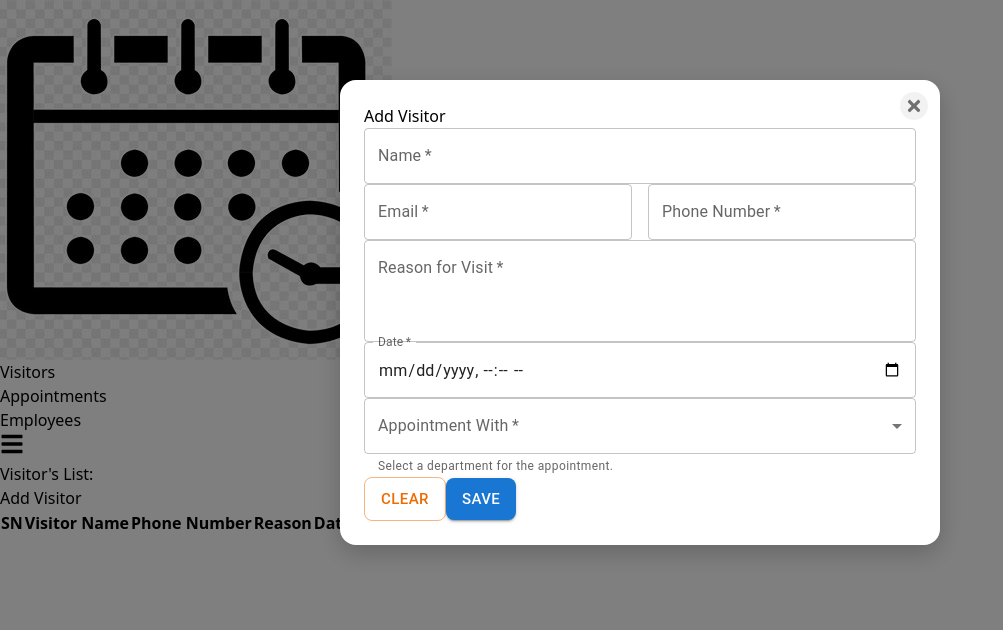
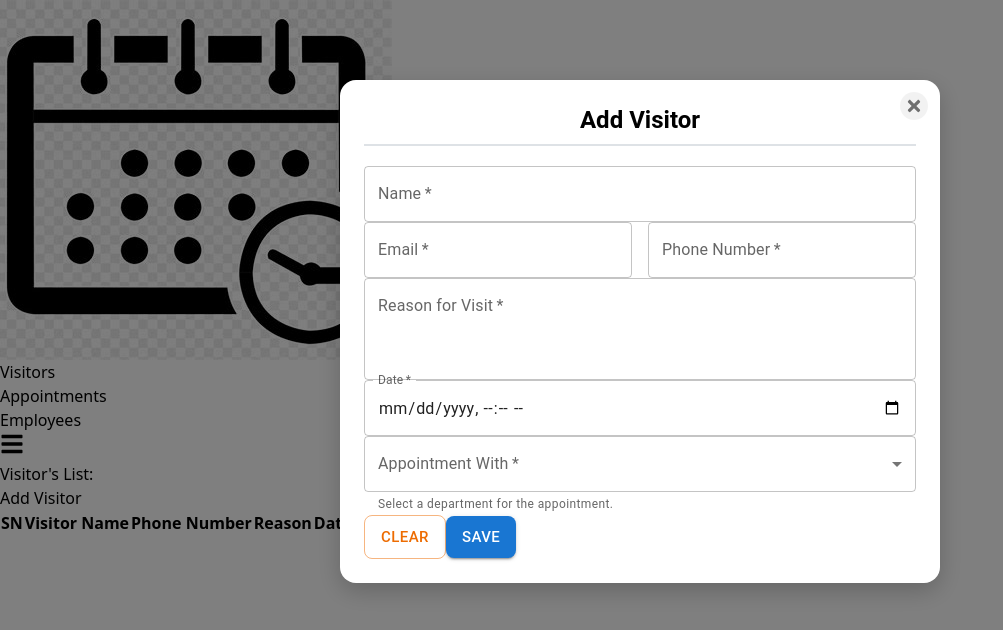
Before and after one commit to KamalBanjade/Appointment_Management_System, a React (Vite) app: page /visitors in a window 1280 px wide. Both pictures are taken after a click on the button "Add Visitor". Shown: the top 630 px of the page, without its empty margins (0-1003 px from the left). Built offline with nearby package versions, Linux system fonts and the light colour scheme.

Commit message:
`Refactor UI components and date formatting`

```diff
--- a/src/components/EmployeeModal.jsx
+++ b/src/components/EmployeeModal.jsx
@@ -119,6 +119,8 @@ const EmployeeModal = ({ isOpen, onClose, onSave, employeeToEdit }) => {
             textAlign: "center",
             fontWeight: "bold",
             marginBottom: "20px",
+            borderBottom: "2px solid #dee2e6",
+            paddingBottom: "8px",
           }}
         >
           {employeeToEdit ? "Edit Employee" : "Add Employee"}
--- a/src/components/VisitorModal.jsx
+++ b/src/components/VisitorModal.jsx
@@ -1,5 +1,5 @@
 import React, { useState, useEffect } from "react";
-import { Modal, TextField, Button, MenuItem, Box, IconButton, Grid } from "@mui/material";
+import { Modal, TextField, Button, MenuItem, Box, IconButton, Grid, Typography } from "@mui/material";
 import { motion } from "framer-motion";
 import { FaTimes } from "react-icons/fa";
 
@@ -112,10 +112,19 @@ const VisitorModal = ({
           <FaTimes />
         </IconButton>
 
-        {/* Modal Header */}
-        <h2 className="text-2xl font-semibold text-gray-800 mb-6 text-center">
+        <Typography
+          variant="h5"
+          component="h2"
+          style={{
+            textAlign: "center",
+            fontWeight: "bold",
+            marginBottom: "20px",
+            borderBottom: "2px solid #dee2e6",
+            paddingBottom: "8px",
+          }}
+        >
           {visitorToEdit ? "Edit Visitor" : "Add Visitor"}
-        </h2>
+        </Typography>
 
         {/* Form */}
         <Box component="form" className="space-y-5">
--- a/src/pages/AppointmentsPage.jsx
+++ b/src/pages/AppointmentsPage.jsx
@@ -40,7 +40,7 @@ const AppointmentsPage = () => {
 
 
   const formattedDate = (date) => {
-    return format(new Date(date), 'MMM dd, yyyy HH:mm'); // Use date-fns for formatting
+    return format(new Date(date), 'MMM dd, yyyy (HH:mm)'); // Use date-fns for formatting
   };
 
   return (
--- a/src/pages/VisitorsPage.jsx
+++ b/src/pages/VisitorsPage.jsx
@@ -37,7 +37,7 @@ const VisitorPage = () => {
     toast.error("Visitor deleted successfully!");
   };
   const formattedDate = (date) => {
-    return format(new Date(date), 'MMM dd, yyyy HH:mm'); // Use date-fns for formatting
+    return format(new Date(date), 'MMM dd, yyyy (HH:mm)'); // Use date-fns for formatting
   };
 
   return (
@@ -68,7 +68,7 @@ const VisitorPage = () => {
               <th className="border border-gray-300 px-4 py-3 text-center font-semibold">Phone Number</th>
               <th className="border border-gray-300 px-4 py-3 text-center font-semibold">Reason</th>
               <th className="border border-gray-300 px-4 py-3 text-center font-semibold">Date (Time)</th>
-              <th className="border border-gray-300 px-4 py-3 text-center font-semibold">Appointment with(Department)</th>
+              <th className="border border-gray-300 px-4 py-3 text-center font-semibold">Visit with (Department)</th>
 
               <th className="border border-gray-300 px-4 py-3 text-center font-semibold">Actions</th>
             </tr>
```
